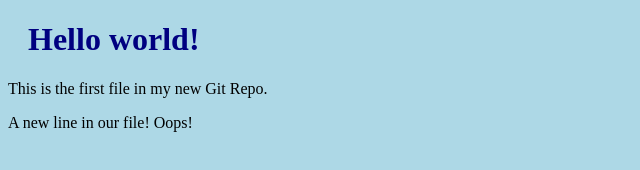
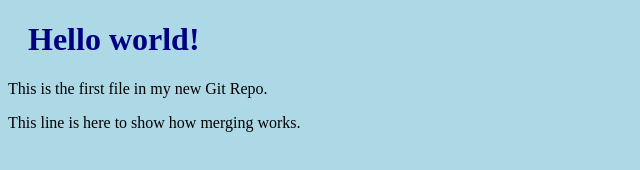
Before and after one commit to ronanlobo7/hello-world, a plain HTML site: page index.html in a window 1280 px wide. Shown: the whole page, without its empty margins (0-640 px from the left). Drawn offline with Linux system fonts and the light colour scheme.

Commit message:
updated index.html with emergency fix

```diff
--- a/index.html
+++ b/index.html
@@ -8,7 +8,7 @@
 
 <h1>Hello world!</h1>
 <p>This is the first file in my new Git Repo.</p>
-<p>A new line in our file! Oops!</p>
+<p>This line is here to show how merging works.</p>
 
 </body>
 </html>
```
